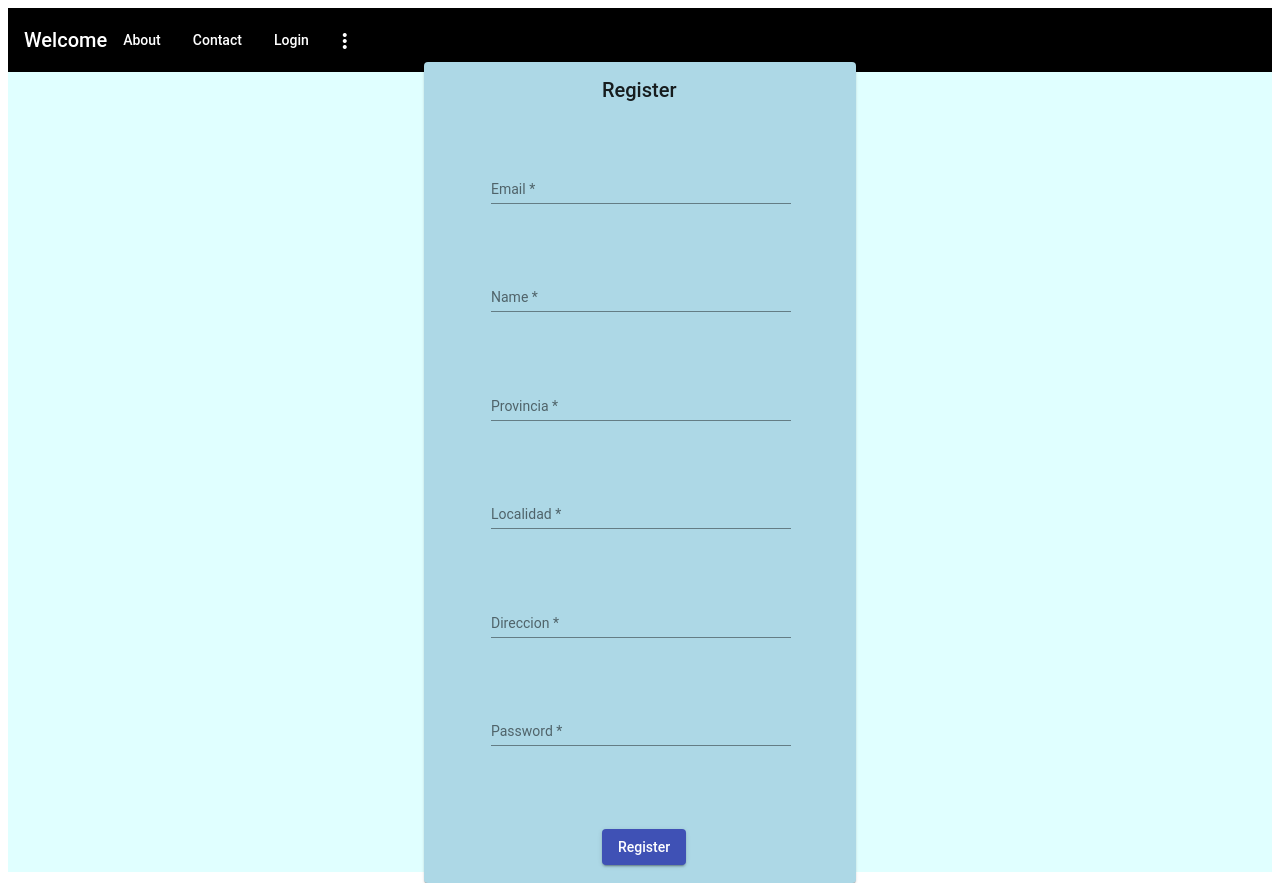
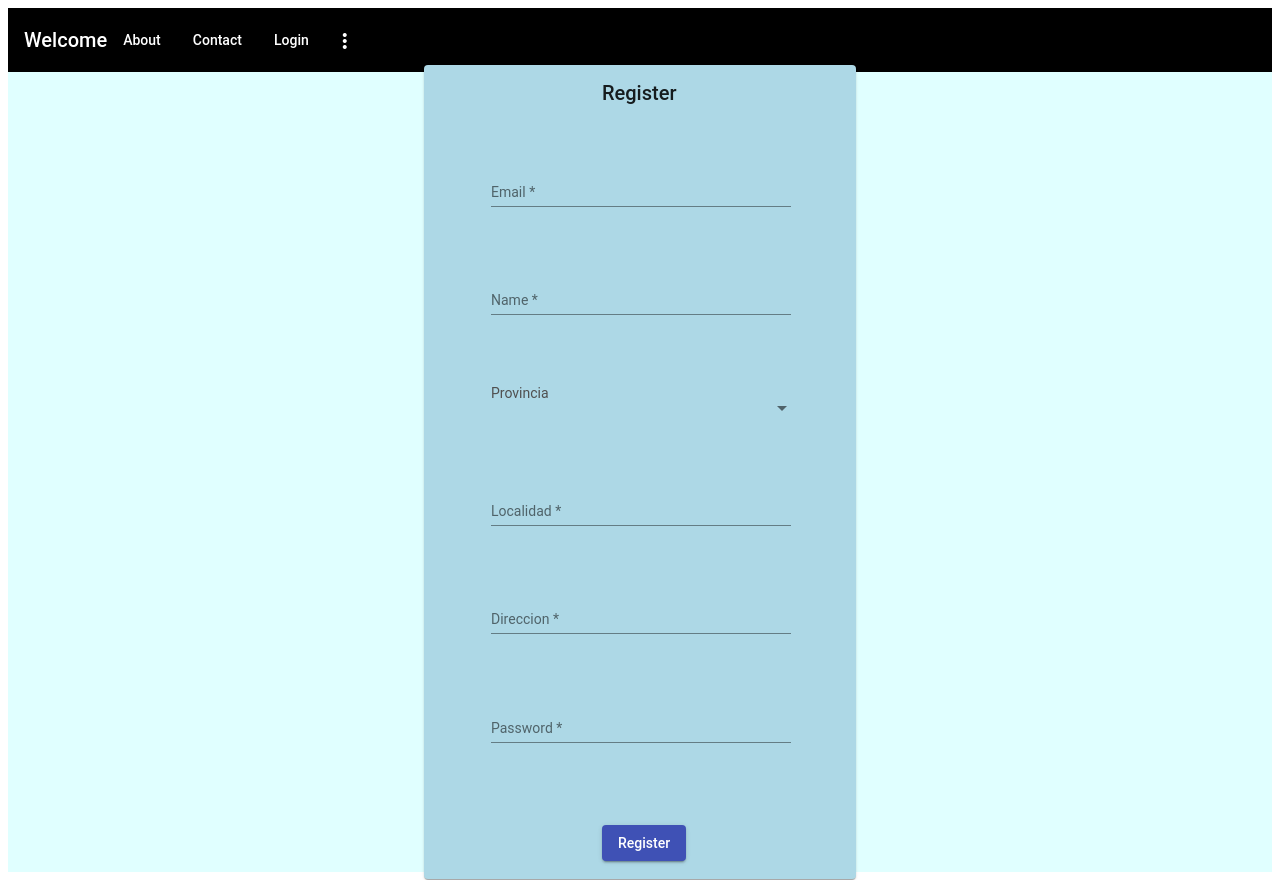
Before and after one commit to sebasalumno/Angular, an Angular app: page /register in a window 1280 px wide. Built offline with nearby package versions, Linux system fonts and the light colour scheme.

Commit message:
dropdown simplified

```diff
--- a/src/app/app.module.ts
+++ b/src/app/app.module.ts
@@ -3,11 +3,10 @@ import { BrowserModule } from '@angular/platform-browser';
 import {BrowserAnimationsModule} from '@angular/platform-browser/animations';
 
 import { NgModule } from '@angular/core';
-import { CustomMaterialModule } from './material.module';
 import { AppRoutingModule } from './app-routing.module';
 import {FormsModule} from '@angular/forms';
 import{MatFormFieldModule} from '@angular/material/form-field';
-
+import {MatSelectModule} from '@angular/material/select';
 
 
 import { AppComponent } from './app.component';
@@ -18,6 +17,15 @@ import { RegisterComponent } from './register/register.component';
 import { RegisterbarComponent } from './registerbar/registerbar.component';
 import { HomepageComponent } from './homepage/homepage.component';
 import { HomebarComponent } from './homebar/homebar.component';
+import {MatButtonModule} from '@angular/material/button';
+import {MatCardModule} from '@angular/material/card';
+import {MatDialogModule} from '@angular/material/dialog';
+import {MatInputModule} from '@angular/material/input';
+import {MatTableModule} from '@angular/material/table';
+import {MatToolbarModule} from '@angular/material/toolbar';
+import {MatMenuModule} from '@angular/material/menu';
+import {MatIconModule} from '@angular/material/icon';
+import { ReactiveFormsModule } from '@angular/forms';
 
 @NgModule({
   declarations: [
@@ -31,12 +39,21 @@ import { HomebarComponent } from './homebar/homebar.component';
     HomebarComponent
   ],
   imports: [
+    FormsModule,
     BrowserModule,
     AppRoutingModule,
     BrowserAnimationsModule,
-    CustomMaterialModule,
-    FormsModule,
-    MatFormFieldModule
+    MatFormFieldModule  ,
+    MatSelectModule,
+    MatToolbarModule,
+    MatButtonModule,
+    MatCardModule,
+    MatInputModule,
+    MatDialogModule,
+    MatTableModule,
+    MatMenuModule,
+    MatIconModule,
+    ReactiveFormsModule
   ],
   providers: [],
   bootstrap: [AppComponent]
--- a/src/app/register/register.component.css
+++ b/src/app/register/register.component.css
@@ -24,3 +24,10 @@
     height: auto;
     width: 400px;
 }
+
+.dropdown{
+    height: 50px;
+    width: auto;
+    color:rgb(80, 80, 80) ;
+
+}
--- a/src/app/register/register.component.html
+++ b/src/app/register/register.component.html
@@ -28,9 +28,18 @@
               </tr>
               <tr>
                 <td>
-                    <mat-form-field class="example-full-width">
-                        <input matInput placeholder="Provincia"  name="provincia" required>
-                        </mat-form-field>
+                  <div class = "dropdown">
+                    <mat-label>Provincia</mat-label>
+                    <mat-select >
+                      <mat-option
+                      [value]="provincias"
+                      *ngFor="let provincias of Provincias"
+
+                      >
+                        {{ provincias }}
+                      </mat-option>
+                    </mat-select>
+                    </div>
                 </td>
               </tr>
               <tr>
--- a/src/app/register/register.component.ts
+++ b/src/app/register/register.component.ts
@@ -10,8 +10,27 @@ import {FormControl} from '@angular/forms';
 })
 export class RegisterComponent implements OnInit {
 
+  Provincias = ['hola','buenas','tardes']
 
-  constructor(private router: Router) { }
+  constructor(private router: Router) {
+    this.email = '';
+    this.username = '';
+    this.password='';
+    this.localidad = '';
+    this.direccion = '';
+    this.provincias ='';
+
+  }
+  provincias:String
+  ;
+  localidad:String;
+  direccion :String
+  email :String;
+  username: String;
+password: String;
+
+
+
 
   ngOnInit(): void {
 
```
Also changed, not shown: src/app/material.module.ts (deleted, +0 -40 lines), 2 other files (tests, documents, lock files or other folders).
